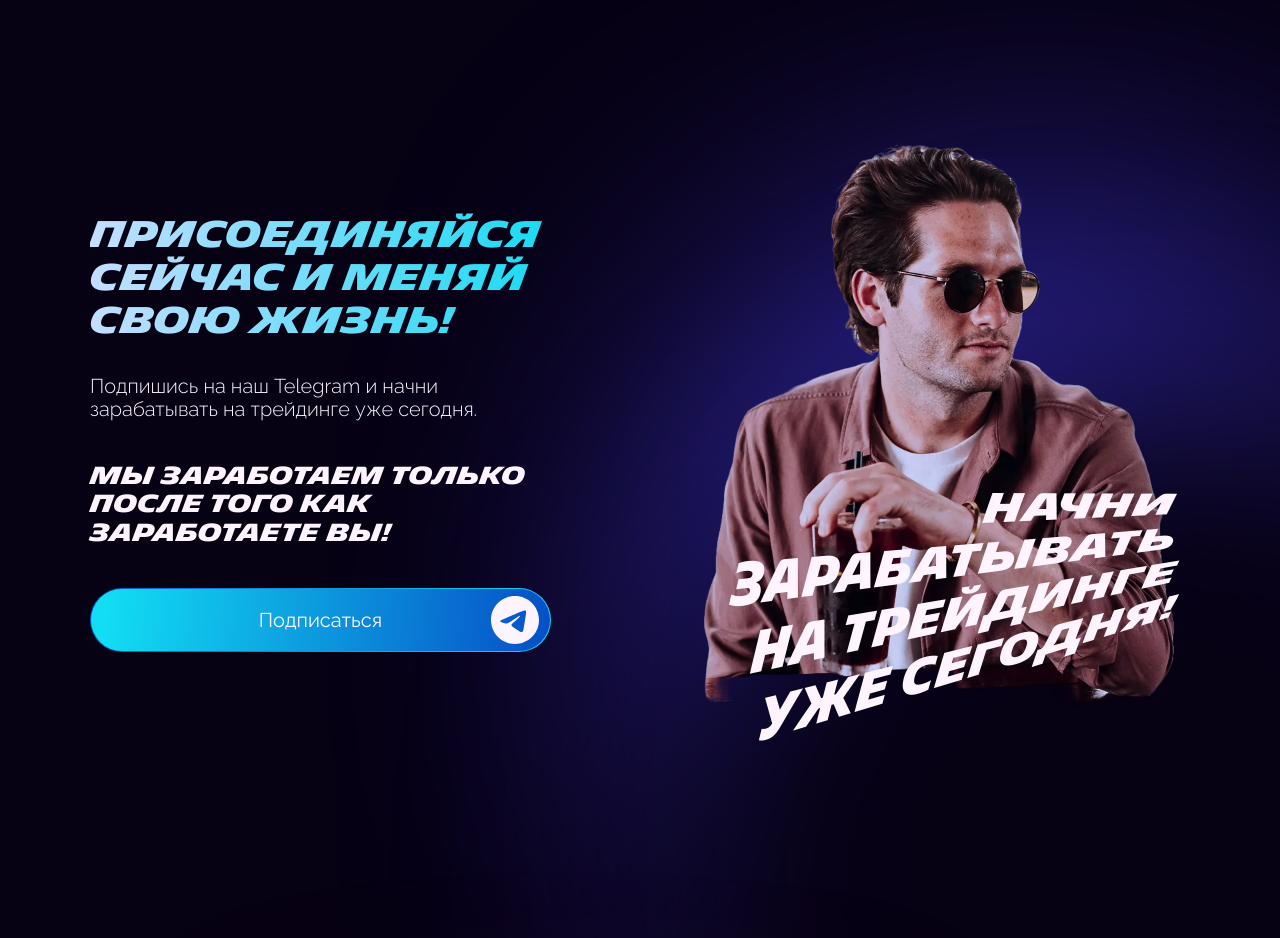
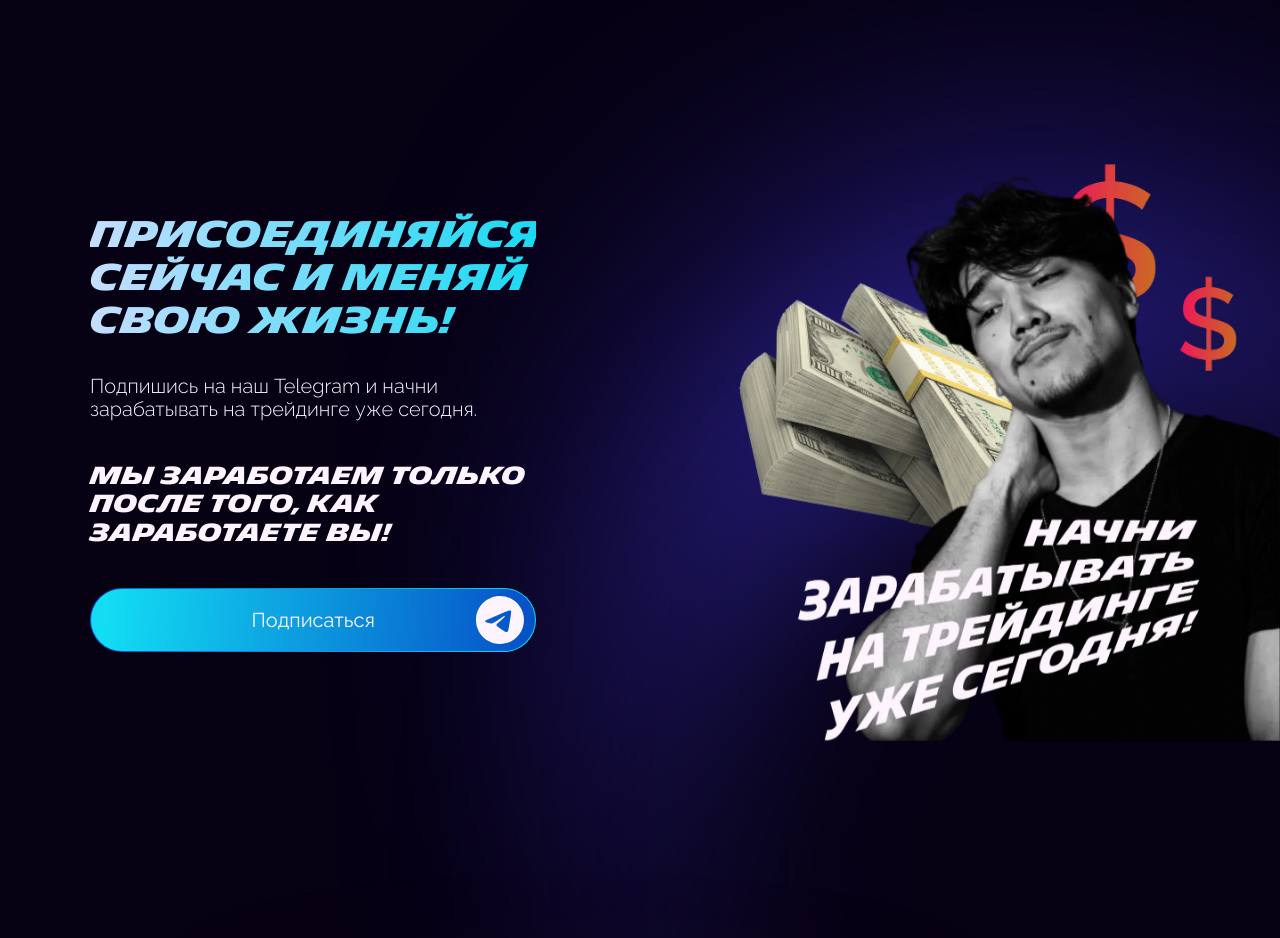
Before and after one commit to cyanidium-dev/crypto-landing, a Next.js app: page / in a window 1280 px wide. Shown: the part 2980-3918 px from the top of the page. Built offline with nearby package versions, Linux system fonts and the light colour scheme; no server answers.

Commit message:
updated cta sign up section

```diff
--- a/src/components/homePage/ctaSignUp/CtaSignUp.tsx
+++ b/src/components/homePage/ctaSignUp/CtaSignUp.tsx
@@ -15,7 +15,7 @@ export default function CtaSignUp() {
   mb-[73px] laptop:mb-[188px] overflow-x-clip"
     >
       <CtaSignUpImages />
-      <div className="tabxl:flex tabxl:flex-row-reverse tabxl:items-center tabxl:justify-between container max-w-[1920px]">
+      <div className="relative w-full tabxl:flex tabxl:flex-row-reverse tabxl:items-center tabxl:justify-between">
         <motion.div
           initial="hidden"
           whileInView="visible"
@@ -30,9 +30,9 @@ export default function CtaSignUp() {
           <Image
             src="/images/contentImages/manWithText.webp"
             alt="man in the sunglasses"
-            width={1028}
-            height={1232}
-            className="relative -z-30 w-auto h-[440px] tabxl:h-[616px] deskxl:h-[839px] mx-auto tabxl:mx-0 object-cover overflow-visible"
+            width={1318}
+            height={1383}
+            className="relative -z-30 w-full max-w-[637px] tabxl:w-auto tabxl:max-w-full tabxl:h-[616px] desk:h-[720px] deskxl:h-[839px] ml-auto tabxl:mx-0 object-cover overflow-visible"
           />
         </motion.div>
 
@@ -41,9 +41,9 @@ export default function CtaSignUp() {
           whileInView="visible"
           viewport={{ once: true }}
           variants={fadeInAnimation({ x: -100 })}
-          className="tabxl:w-[51.6%] laptop:w-[41.9%] desk:w-[50%] deskxl:w-[45%] mt-[103px] tabxl:mt-0"
+          className="tabxl:w-[51.6%] laptop:w-[41.9%] desk:w-[50%] deskxl:w-[45%] mt-[73px] tabxl:mt-0"
         >
-          <div className="max-w-[682px] desk:max-w-full mx-auto tabxl:mx-0">
+          <div className="px-[22px] md:px-[30px] tabxl:pr-0 xl:pl-[90px] max-w-[682px] desk:max-w-full mx-auto tabxl:mx-0">
             <h2
               className="pr-2 mb-4 tabxl:mb-8 font-michelin uppercase text-24bold tabxl:text-36bold text-transparent bg-clip-text
             text-center tabxl:text-left bg-ctaSignUpTextGradient"
@@ -55,7 +55,7 @@ export default function CtaSignUp() {
               сегодня.
             </p>
             <p className="mb-4 tabxl:mb-10 font-michelin text-16bold tabxl:text-24bold uppercase text-center tabxl:text-left">
-              Мы заработаем только после того как заработаете вы!
+              Мы заработаем только после того, как заработаете вы!
             </p>
             <a
               href={TELEGRAM_URL}
```
Also changed, not shown: src/components/homePage/ctaSignUp/CtaSignUpImages.tsx (+8 -21 lines), public/images/contentImages/manWithText.webp.
